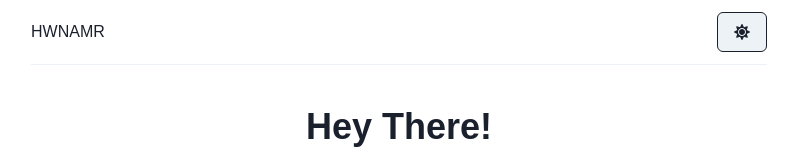
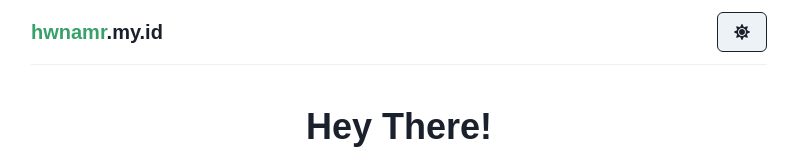
Before and after one commit to hwnamr/hwnamr-web, a Next.js app: page / in a window 1280 px wide. Shown: the top 160 px of the page, without its empty margins (241-1039 px from the left). Built offline with nearby package versions, Linux system fonts and the light colour scheme; a web font is replaced by a local one.

Commit message:
improved navbar

```diff
--- a/src/components/navbar.jsx
+++ b/src/components/navbar.jsx
@@ -1,4 +1,4 @@
-import { Box, Divider, Flex, Stack, useColorModeValue, Button, useColorMode } from "@chakra-ui/react"
+import { Box, Heading, Link, Divider, Flex, Stack, useColorModeValue, Button, useColorMode } from "@chakra-ui/react"
 import { FaMoon, FaSun } from "react-icons/fa"
 const Navbar = () => {
   const { colorMode, toggleColorMode } = useColorMode()
@@ -6,7 +6,7 @@ const Navbar = () => {
     <>
       <Box>
         <Flex h={16} justify={'space-between'} align={'center'}>
-          <Box>HWNAMR</Box>
+          <Heading size='md'><Link href="https://hwnamr.my.id" color="green.500">hwnamr</Link>.my.id</Heading>
           <Flex align={'center'}>
             <Stack >
               <Button onClick={toggleColorMode} border='1px'>
```
